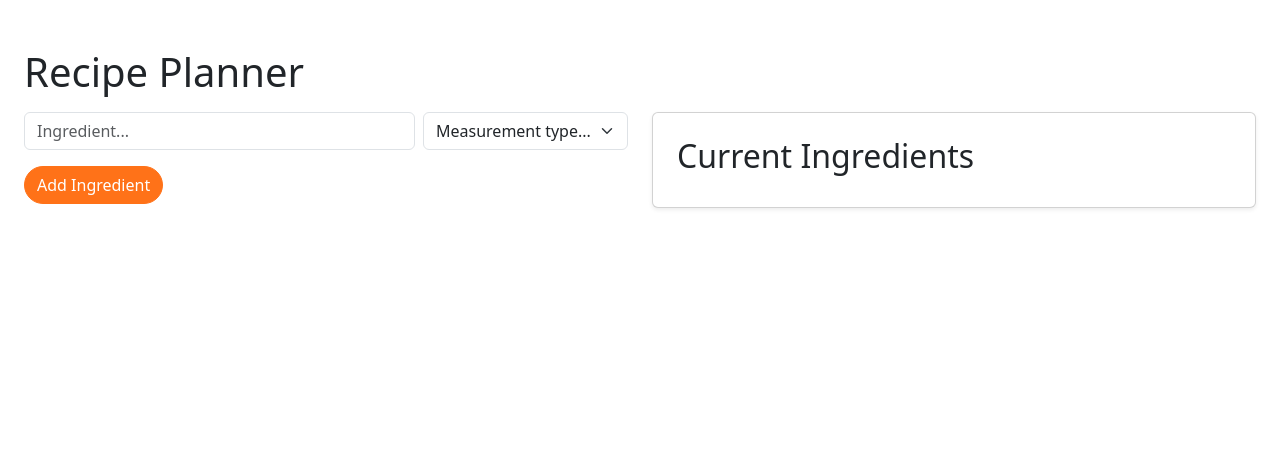
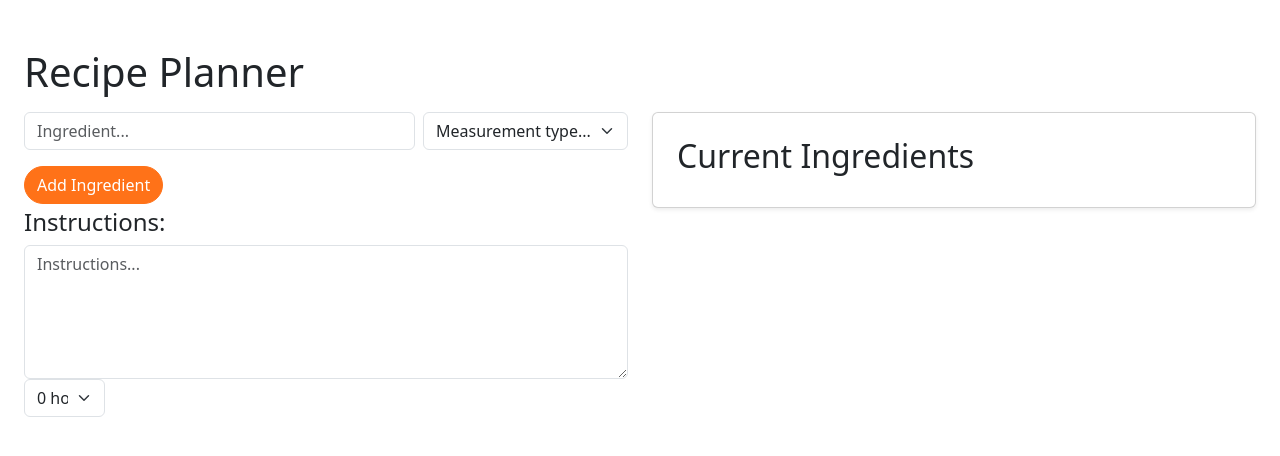
Before and after one commit to CamdenSmith-GV/CIS350_Recipe_Planner, a React (Create React App) app in the folder frontend/: page / in a window 1280 px wide. Both pictures are taken after a click on the button "Open Recipe Planner". Shown: the top 456 px of the page. Built offline with nearby package versions, Linux system fonts and the light colour scheme.

Commit message:
Adding time option got hours

```diff
--- a/frontend/src/components/RecipePlanner.js
+++ b/frontend/src/components/RecipePlanner.js
@@ -13,7 +13,12 @@ import { VOLUME_UNITS, MASS_UNITS, emptyRow } from "../constants";
 function RecipePlanner()
 {
   const [ingredients, setIngredients] = useState([]);
+  const [instructions, setInstructions] = useState("");
+  const [hours, setHours] = useState("0");
+  const [minutes, setMinutes] = useState("0");
   const [row, setRow] = useState(emptyRow());
+
+  const hourOptions = [0, 1, 2, 3, 4, 5, 6, 7, 8, 9, 10, 11, 12];
 
   const updateRow = (changes) =>
   {
@@ -139,8 +144,37 @@ function RecipePlanner()
           </div>
         </div>
       </div>
+
+      <div className="row g-4">
+        {/* Enter Instructions */}
+        <div className="col-md-6">
+          <h4>Instructions:</h4>
+          <textarea
+            className="form-control"
+            placeholder="Instructions..."
+            rows="5"
+            value={instructions}
+            onChange={(event) => setInstructions(event.target.value)}
+          />
+        </div>
       </div>
 
+      <div className="row g-4">
+        <div className="col-md-1">
+          <select
+            className="form-select"
+            value={hours}
+            onChange={(event) => setHours(event.target.value)}
+          >
+            {hourOptions.map((hour) => (
+               <option value={hour} key={hour}>
+                {hour} hour{hour !== 1 && "s"}
+               </option>
+            ))}
+          </select>
+        </div>
+      </div>
+    </div>
   );
 }
 
--- a/frontend/src/constants.js
+++ b/frontend/src/constants.js
@@ -12,7 +12,7 @@ export const MASS_UNITS = ["oz", "lbs", "g", "kg"];
 export const emptyRow = () =>
 ({
   name: "",
-  measurementType: "", // quantity, volume, mass
-  unit: "", // unit for volume and mass
-  amount: "", // the amount typed in
+  measurementType: "",
+  unit: "",
+  amount: "",
 });
```
Lines whose indentation alone changed are shown as unchanged.
